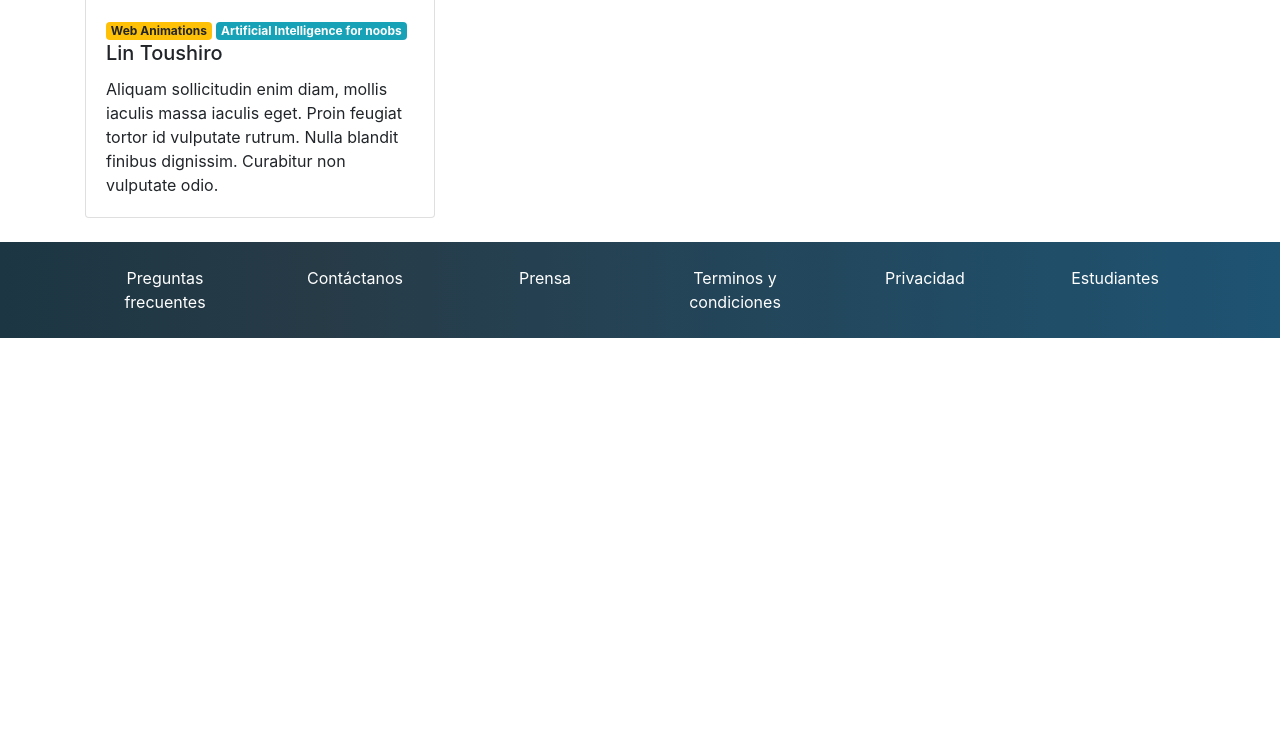
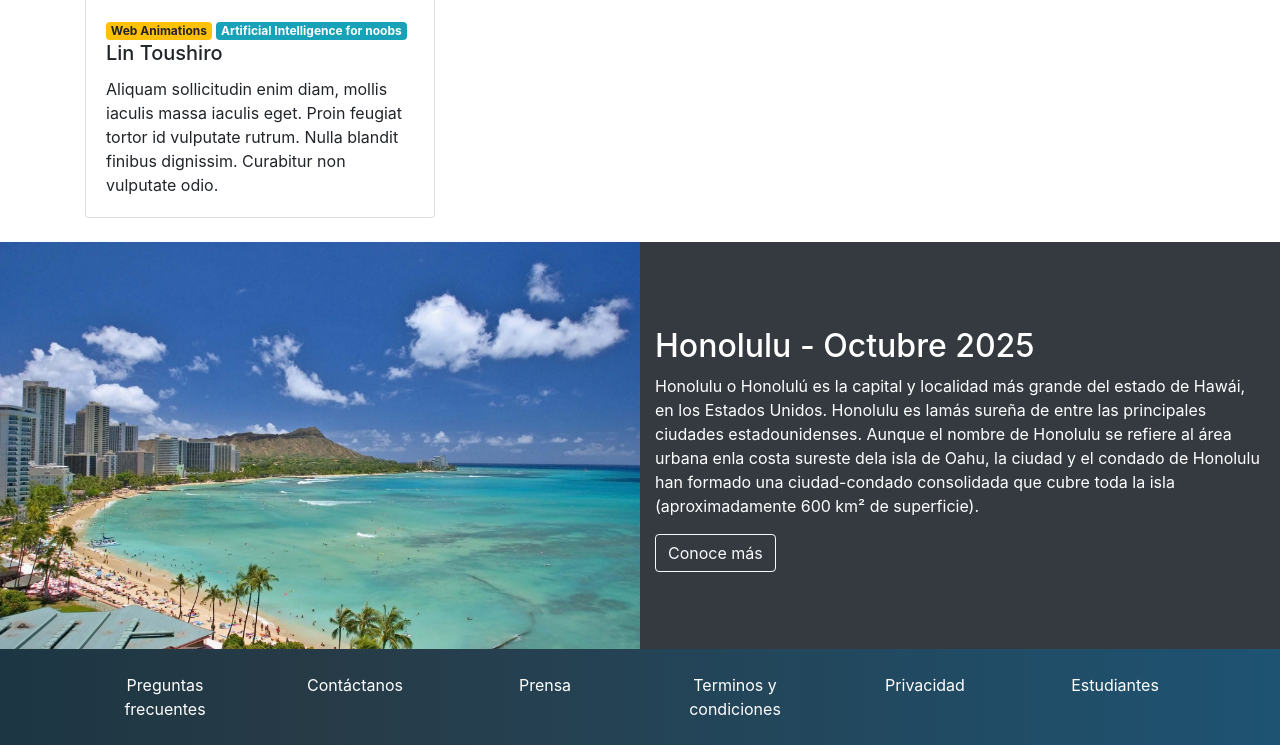
Before and after one commit to jkzasori/jkzasoriconf-bootstrap, a plain HTML site: page index.html in a window 1280 px wide. Shown: the part 1516-2261 px from the top of the page. Before the commit the page ends 1854 px from the top, so only its background shows below. Drawn offline with nearby package versions, Linux system fonts and the light colour scheme.

Commit message:
Agregando un contenedor de ancho completo

```diff
--- a/index.css
+++ b/index.css
@@ -46,6 +46,15 @@
     object-fit: cover;
 }
 
+#place-time {
+    background-color: #343a40;
+    color: white;
+}
+
+#place-time img {
+    max-width: 100%;
+
+}
 #footer {
     background: linear-gradient(90deg, #1c3643, #273b47 25%, #1e5372);
 }
--- a/index.html
+++ b/index.html
@@ -145,6 +145,29 @@
       </div>
     </section>
     <!--/Speakers-->
+    <!--Luhar y fecha-->
+    <section id="place-time">
+      <div class="container-fluid">
+        <div class="row">
+          <div class="col-12 col-lg-6 pl-0 pr-0">
+            <img src="./assets/img/honolulu.jpg" alt="Honolulu"/>
+          </div>
+          <div class="col-12 col-lg-6 pt-2 align-self-center">
+            <h2>Honolulu - Octubre 2025</h2>
+            <p>
+              Honolulu o Honolulú es la capital y localidad más grande del
+              estado de Hawái, en los Estados Unidos. Honolulu es lamás sureña
+              de entre las principales ciudades estadounidenses. Aunque el nombre
+              de Honolulu se refiere al área urbana enla costa sureste dela isla de
+              Oahu, la ciudad y el condado de Honolulu han formado una ciudad-condado
+              consolidada que cubre toda la isla (aproximadamente 600 km² de superficie).
+            </p>
+            <a href="https://es.wikipedia.org/wiki/Honolulu"class="btn btn-outline-light">Conoce más</a>
+          </div>
+        </div>
+      </div>
+    </section>
+    <!--/Lugar y fecha-->
     <!--Footer-->
     <footer id="footer" class="pb-4 pt-4">
       <div class="container">
```
Also changed, not shown: assets/img/honolulu.jpg (added).
